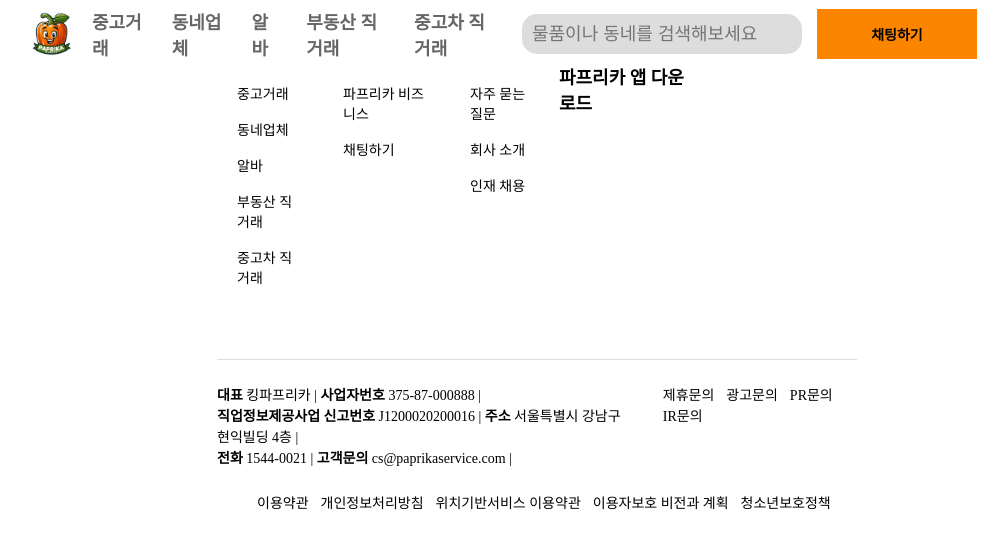
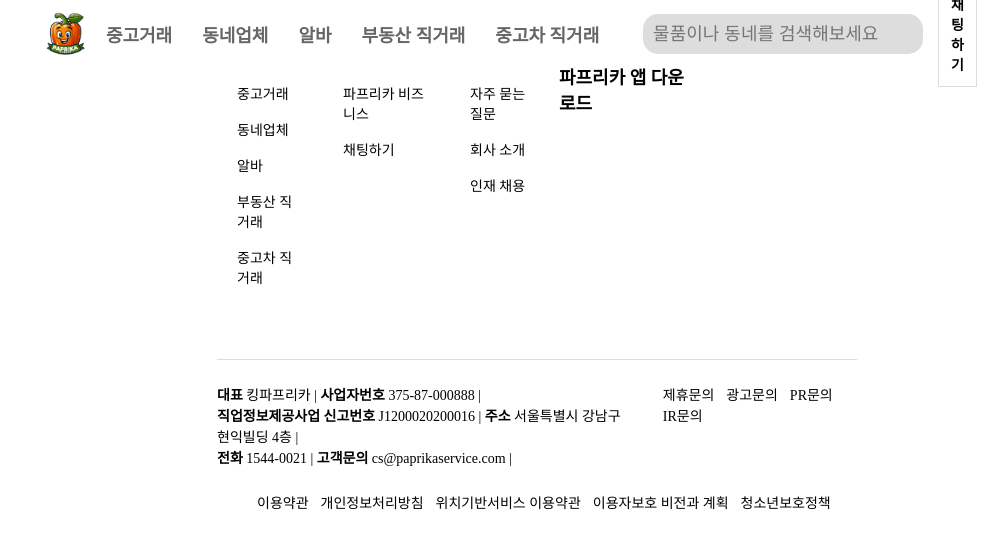
Before and after one commit to 2023-frontend1/Paprika-Market-2.0.1, a React (Vite) app: page / in a window 1280 px wide. Shown: the top 548 px of the page, without its empty margins (103-1111 px from the left). Built offline with nearby package versions, Linux system fonts and the light colour scheme.

Commit message:
desing: button 속성변경

```diff
--- a/src/components/layouts/componets/header.jsx
+++ b/src/components/layouts/componets/header.jsx
@@ -46,7 +46,12 @@ const Header = () => {
 						placeholder="물품이나 동네를 검색해보세요"
 					/>
 				</form>
-				<Button color="white" shape="little" border="gray">
+				<Button
+					bgColor={color.grayScale[100]}
+					shape="little"
+					size="fit"
+					border="thin"
+				>
 					채팅하기
 				</Button>
 			</S.Div_SearchArea>
```
